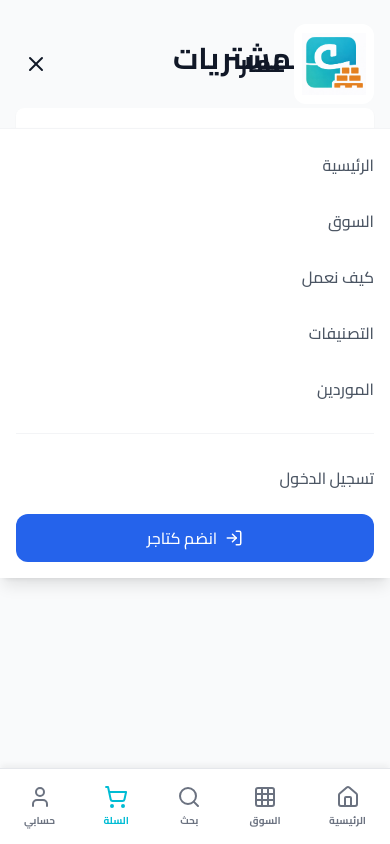
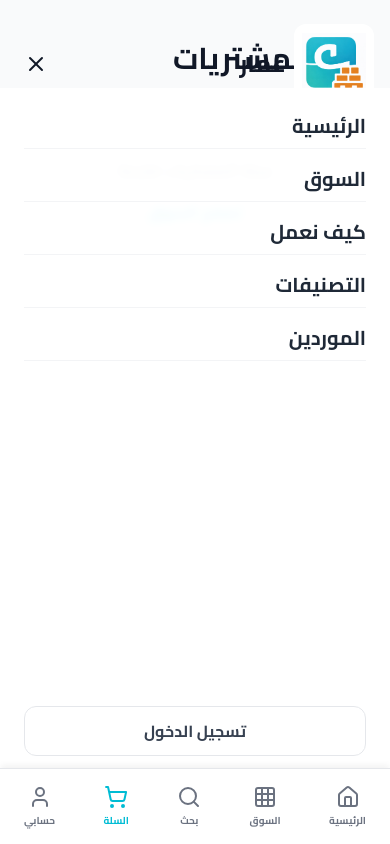
Before and after one commit to T-rezex/ammar-building-materials, a React (Vite) app: page /#/cart in a window 390 px wide. Both pictures are taken after a click on the button 36 px from the left and 64 px from the top of the page. Shown: the top 844 px of the page. Built offline with nearby package versions, Linux system fonts and the light colour scheme.

Commit message:
Fix mobile navbar and layout

```diff
--- a/components/Layout.tsx
+++ b/components/Layout.tsx
@@ -11,7 +11,7 @@ const Layout: React.FC<LayoutProps> = ({ children }) => {
     return (
         <div className="min-h-screen bg-white flex flex-col">
             <Navbar />
-            <main className="flex-grow">
+            <main className="flex-grow pb-20 md:pb-0">
                 {children}
             </main>
             <Footer />
--- a/components/Navbar.tsx
+++ b/components/Navbar.tsx
@@ -108,25 +108,51 @@ const Navbar: React.FC = () => {
 
             {/* Mobile Menu */}
             {isMobileMenuOpen && (
-                <div className="md:hidden absolute top-full left-0 right-0 bg-white border-t border-gray-100 shadow-lg p-4 flex flex-col gap-4">
+                <div className="md:hidden fixed inset-0 top-[88px] z-40 bg-white/95 backdrop-blur-sm p-6 flex flex-col gap-6 overflow-y-auto transition-all duration-300">
+                    <div className="flex flex-col gap-4">
                         {navLinks.map((link) => (
                             <Link
                                 key={link.name}
                                 to={link.href}
-                            className="text-gray-600 hover:text-blue-600 font-medium py-2"
+                                className="text-xl font-bold text-gray-800 hover:text-primary transition-colors border-b border-gray-100 pb-2"
                                 onClick={() => setIsMobileMenuOpen(false)}
                             >
                                 {link.name}
                             </Link>
                         ))}
-                    <hr className="border-gray-100 my-2" />
-                    <button className="text-gray-600 hover:text-blue-600 font-medium py-2 w-full text-right">
+                    </div>
+
+                    <div className="mt-auto flex flex-col gap-4">
+                        {isAuthenticated ? (
+                            <button
+                                onClick={() => {
+                                    logout();
+                                    setIsMobileMenuOpen(false);
+                                }}
+                                className="w-full py-3 text-center text-red-600 font-bold border border-red-100 rounded-xl hover:bg-red-50"
+                            >
+                                تسجيل الخروج
+                            </button>
+                        ) : (
+                            <>
+                                <Link
+                                    to="/login"
+                                    onClick={() => setIsMobileMenuOpen(false)}
+                                    className="w-full py-3 text-center text-gray-700 font-bold border border-gray-200 rounded-xl hover:bg-gray-50"
+                                >
                                     تسجيل الدخول
-                    </button>
-                    <Link to="/supplier/dashboard" className="bg-blue-600 text-white px-6 py-3 rounded-xl font-medium hover:bg-blue-700 transition-colors flex items-center justify-center gap-2 w-full">
-                        <LogIn size={18} />
+                                </Link>
+                                <Link
+                                    to="/supplier/register"
+                                    onClick={() => setIsMobileMenuOpen(false)}
+                                    className="w-full py-3 text-center bg-primary text-white font-bold rounded-xl hover:bg-primary-hover shadow-lg shadow-primary/30 flex items-center justify-center gap-2"
+                                >
+                                    <LogIn size={20} />
                                     <span>انضم كتاجر</span>
                                 </Link>
+                            </>
+                        )}
+                    </div>
                 </div>
             )}
         </nav>
```
Lines whose indentation alone changed are shown as unchanged.
